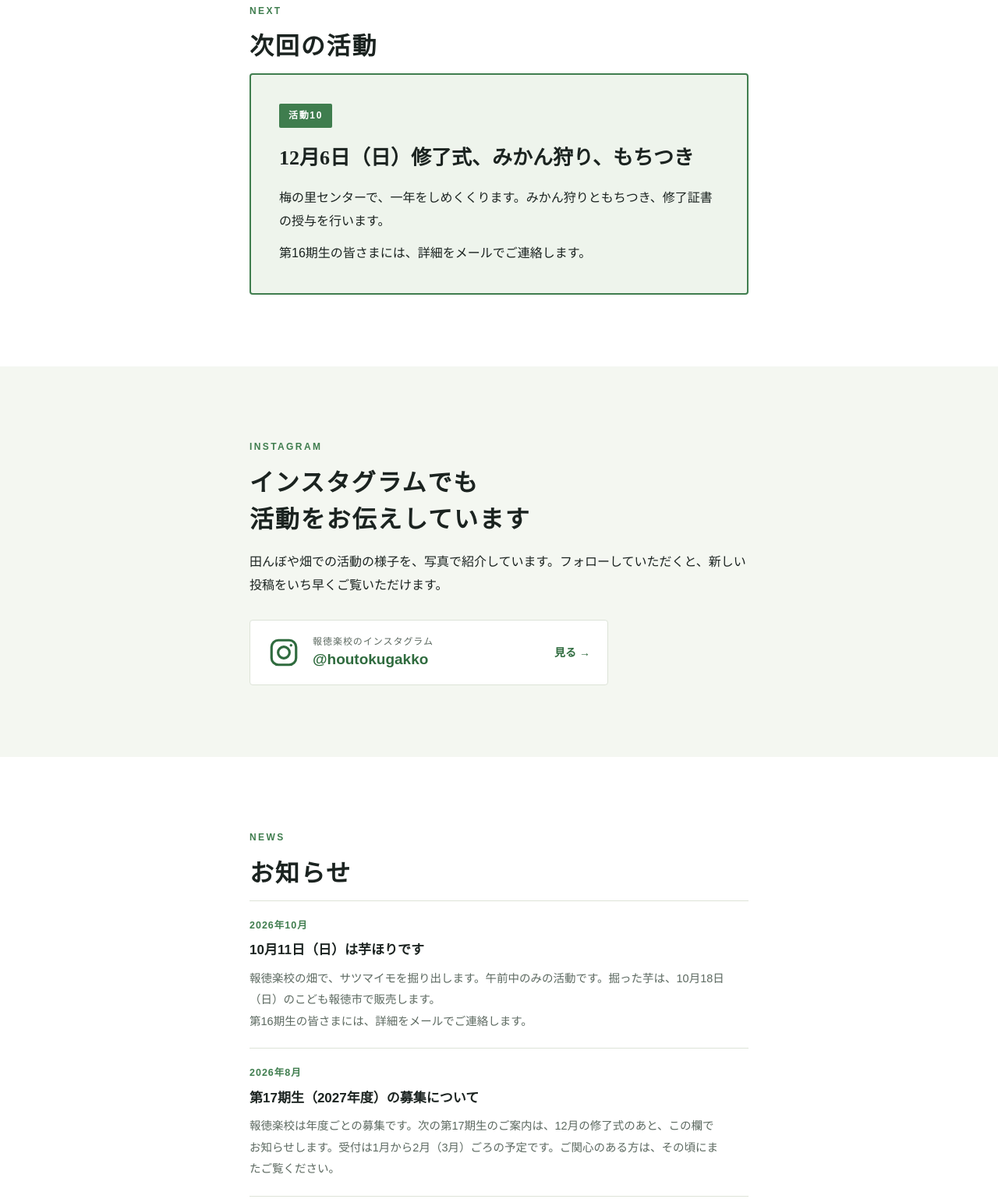
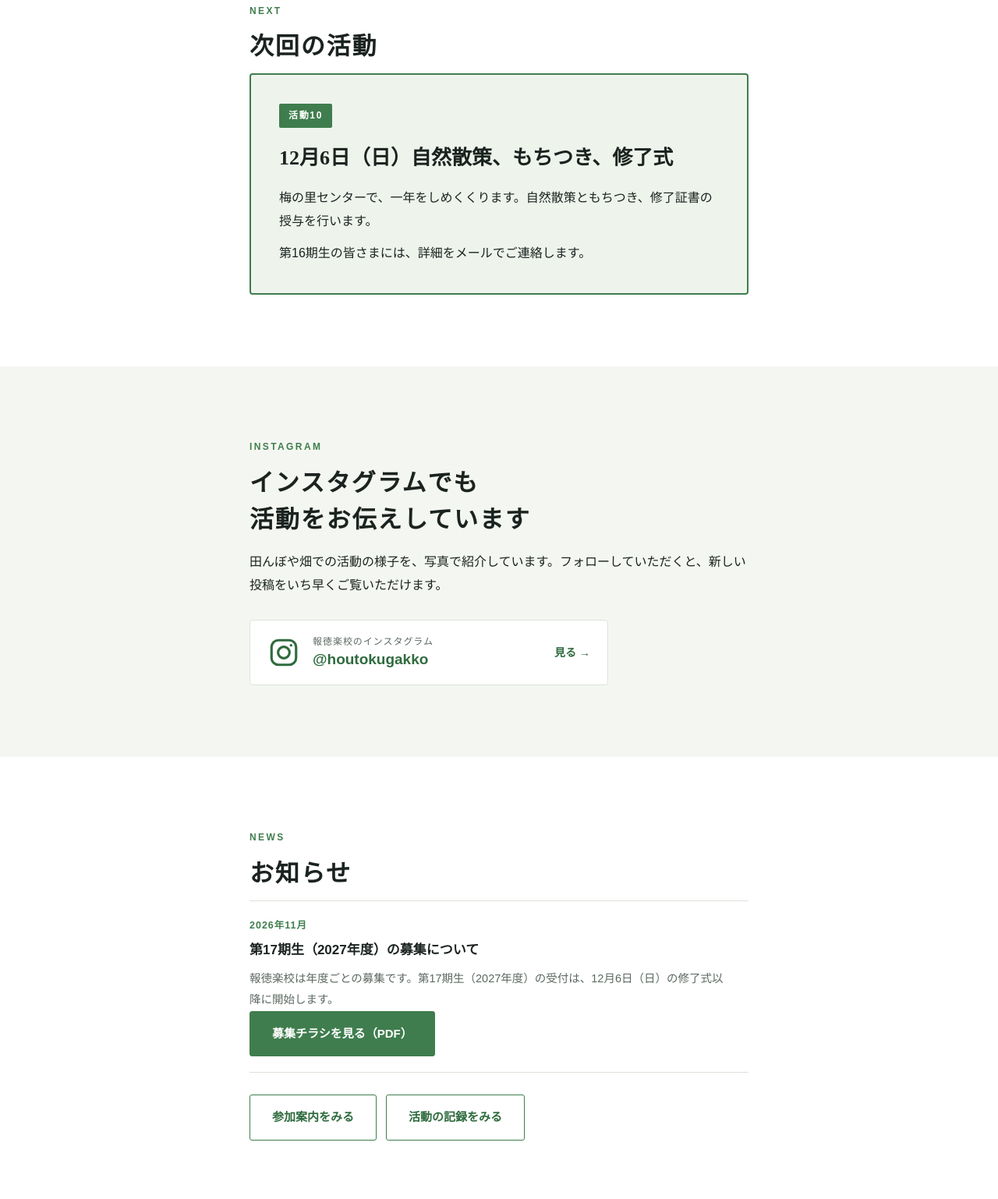
Before and after one commit to houtoku-gakko/houtoku-gakko.github.io, a plain HTML site: page index.html in a window 1280 px wide. Shown: the part 3271-4809 px from the top of the page at 78% size. Drawn offline with Linux system fonts and the light colour scheme.

Commit message:
Add files via upload

```diff
--- a/index.html
+++ b/index.html
@@ -260,8 +260,8 @@
         </li>
 
         <li data-owari="2026-12-06" data-fuda="活動10">
-          <b>12月6日（日）修了式、みかん狩り、もちつき</b>
-          <p>梅の里センターで、一年をしめくくります。みかん狩りともちつき、修了証書の授与を行います。</p>
+          <b>12月6日（日）自然散策、もちつき、修了式</b>
+          <p>梅の里センターで、一年をしめくくります。自然散策ともちつき、修了証書の授与を行います。</p>
           <p>第16期生の皆さまには、詳細をメールでご連絡します。</p>
         </li>
 
@@ -375,18 +375,21 @@
       <ul class="oshirase">
         <!-- ▼ ここから1件分。コピーして増やせます ▼ -->
         <li>
-          <p class="hi">2026年10月</p>
-          <h3>10月11日（日）は芋ほりです</h3>
-          <p>報徳楽校の畑で、サツマイモを掘り出します。午前中のみの活動です。掘った芋は、10月18日（日）のこども報徳市で販売します。</p>
-          <p>第16期生の皆さまには、詳細をメールでご連絡します。</p>
-        </li>
-        <!-- ▲ ここまで1件分 ▲ -->
+          <p class="hi">2026年11月</p>
+          <h3>第17期生（2027年度）の募集について</h3>
+          <p>報徳楽校は年度ごとの募集です。第17期生（2027年度）の受付は、12月6日（日）の修了式以降に開始します。</p>
+          <!-- ============================================================
+               【募集チラシについて】
 
-        <!-- ▼ ここから1件分。コピーして増やせます ▼ -->
-        <li>
-          <p class="hi">2026年8月</p>
-          <h3>第17期生（2027年度）の募集について</h3>
-          <p>報徳楽校は年度ごとの募集です。次の第17期生のご案内は、12月の修了式のあと、この欄でお知らせします。受付は1月から2月（3月）ごろの予定です。ご関心のある方は、その頃にまたご覧ください。</p>
+               下の1行が、募集チラシ（PDF）を開くボタンです。
+               チラシを新しくしたときは、新しいPDFを
+               assets/pdf/17ki-boshu.pdf と同じ名前にして入れ替えてください。
+               （名前をそろえれば、この行は直さなくて済みます）
+
+               ◆ 載せるのをやめるときは、下の <p class="btn-ret"> から
+                 </p> までの3行をまとめて削除してください。
+               ============================================================ -->
+          <p class="btn-ret"><a class="btn omo" href="assets/pdf/17ki-boshu.pdf" target="_blank" rel="noopener">募集チラシを見る（PDF）</a></p>
         </li>
         <!-- ▲ ここまで1件分 ▲ -->
 
```
Also changed, not shown: 1 other file.
